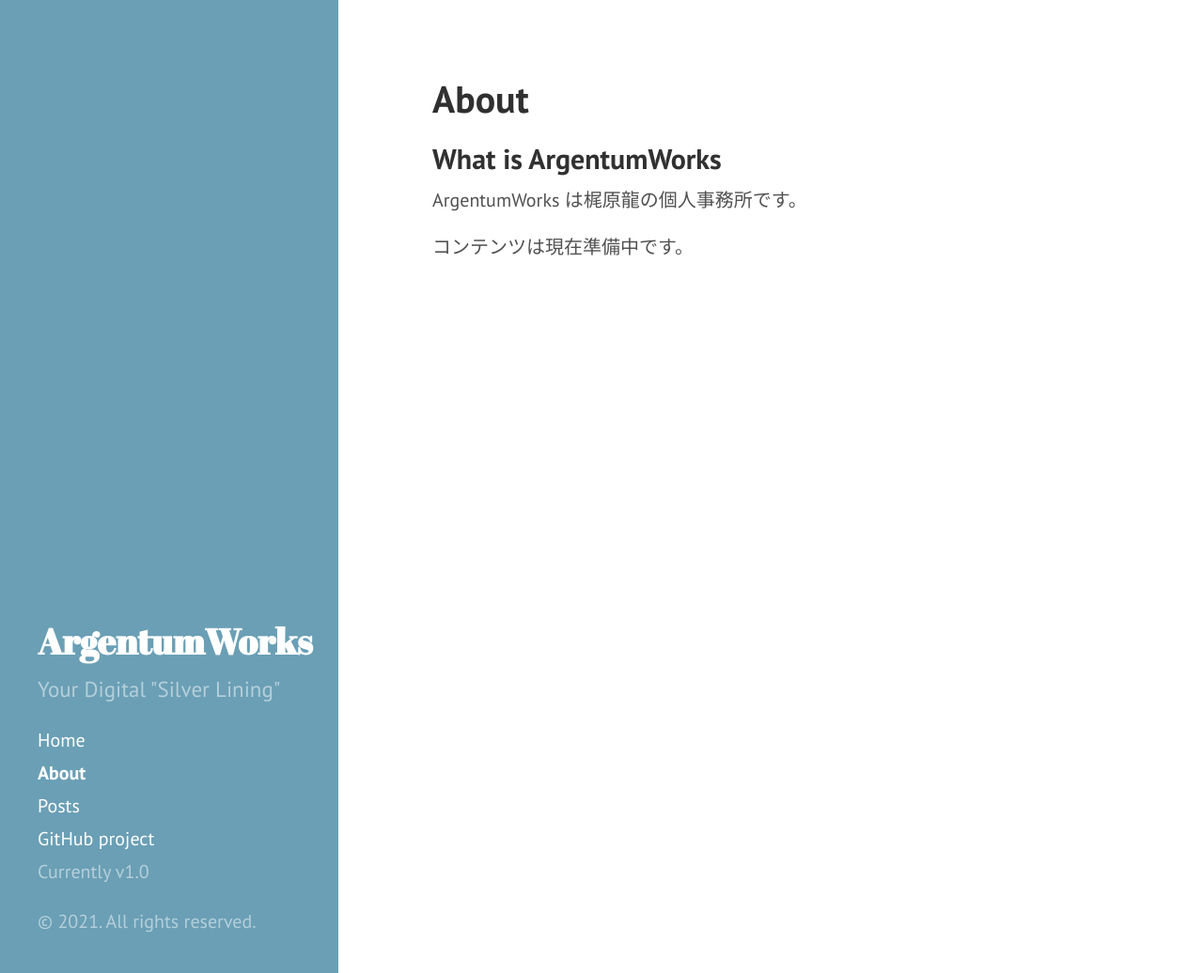
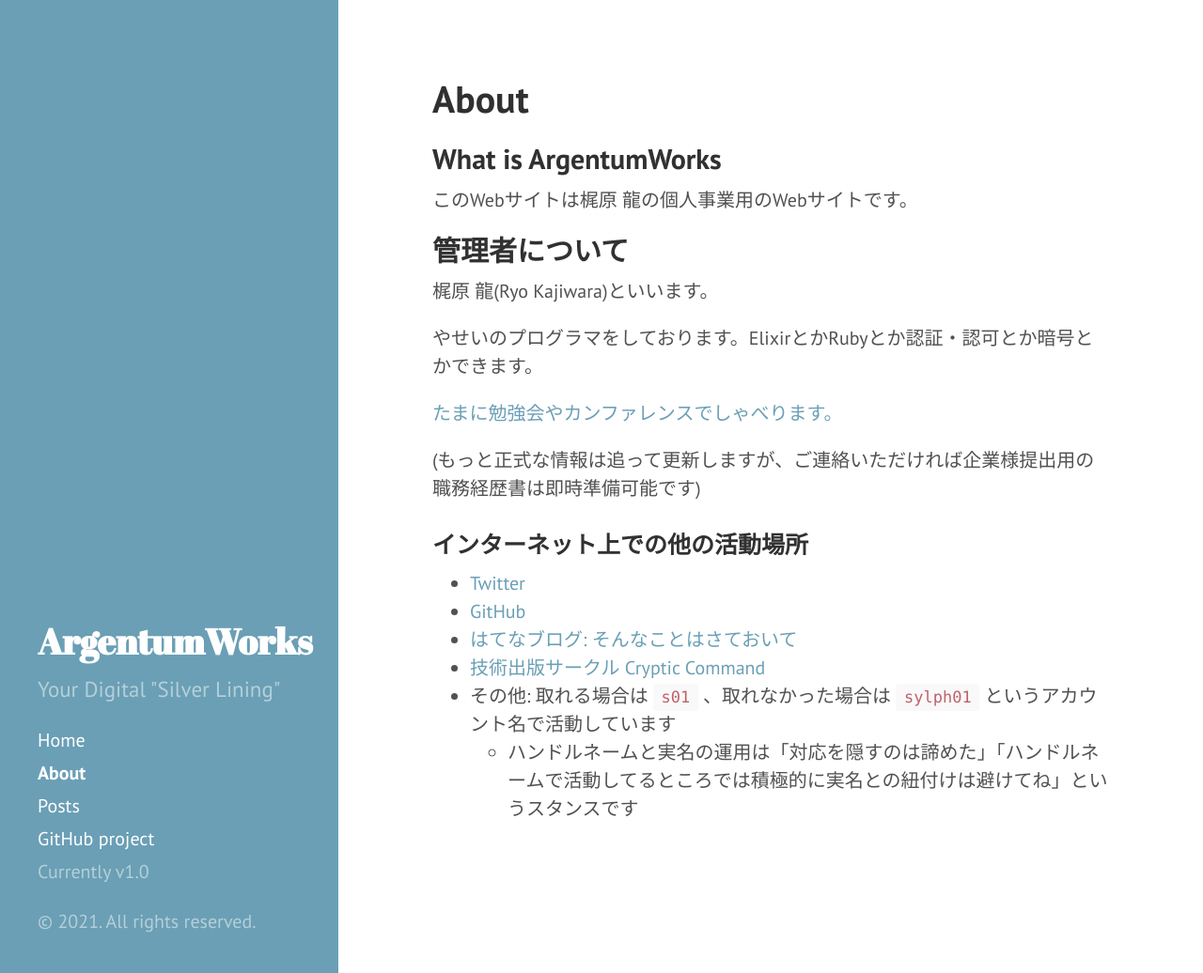
Before and after one commit to argentum-works/argentum-works.github.io, a Jekyll site: the page built from about.md, in a window 1280 px wide and 1036 px high. Shown: the whole window at 94% size. Built offline with Jekyll 4.4.1, drawn with Linux system fonts in a browser that asks for light colours.

Commit message:
Update About

```diff
--- a/about.md
+++ b/about.md
@@ -5,6 +5,23 @@ title: About
 
 ## What is ArgentumWorks
 
-ArgentumWorks は梶原龍の個人事務所です。
+このWebサイトは梶原 龍の個人事業用のWebサイトです。
 
-コンテンツは現在準備中です。
+## 管理者について
+
+梶原 龍(Ryo Kajiwara)といいます。
+
+やせいのプログラマをしております。ElixirとかRubyとか認証・認可とか暗号とかできます。
+
+[たまに勉強会やカンファレンスでしゃべります。](https://speakerdeck.com/sylph01)
+
+(もっと正式な情報は追って更新しますが、ご連絡いただければ企業様提出用の職務経歴書は即時準備可能です)
+
+### インターネット上での他の活動場所
+
+- [Twitter](https://twitter.com/s01)
+- [GitHub](https://github.com/sylph01)
+- [はてなブログ: そんなことはさておいて](https://d.s01.ninja/)
+- [技術出版サークル Cryptic Command](https://cryptic-command.net/)
+- その他: 取れる場合は `s01` 、取れなかった場合は `sylph01` というアカウント名で活動しています
+  - ハンドルネームと実名の運用は「対応を隠すのは諦めた」「ハンドルネームで活動してるところでは積極的に実名との紐付けは避けてね」というスタンスです
```
